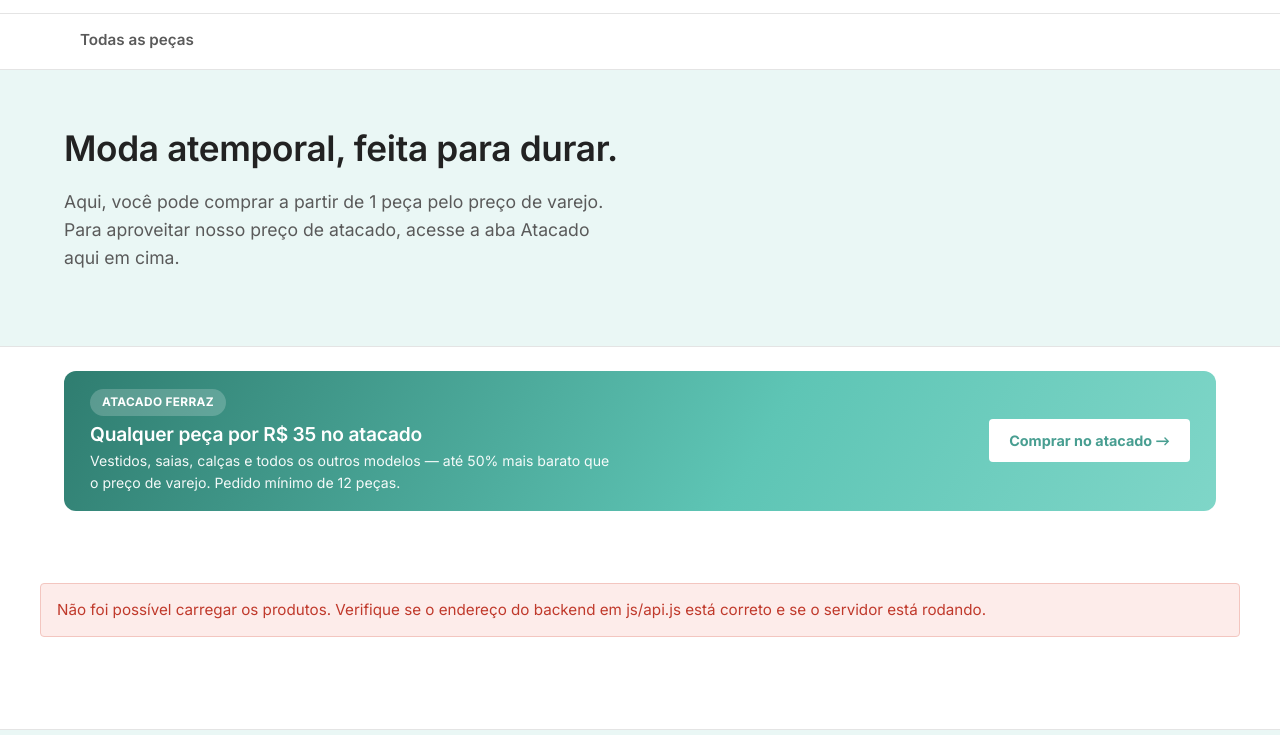
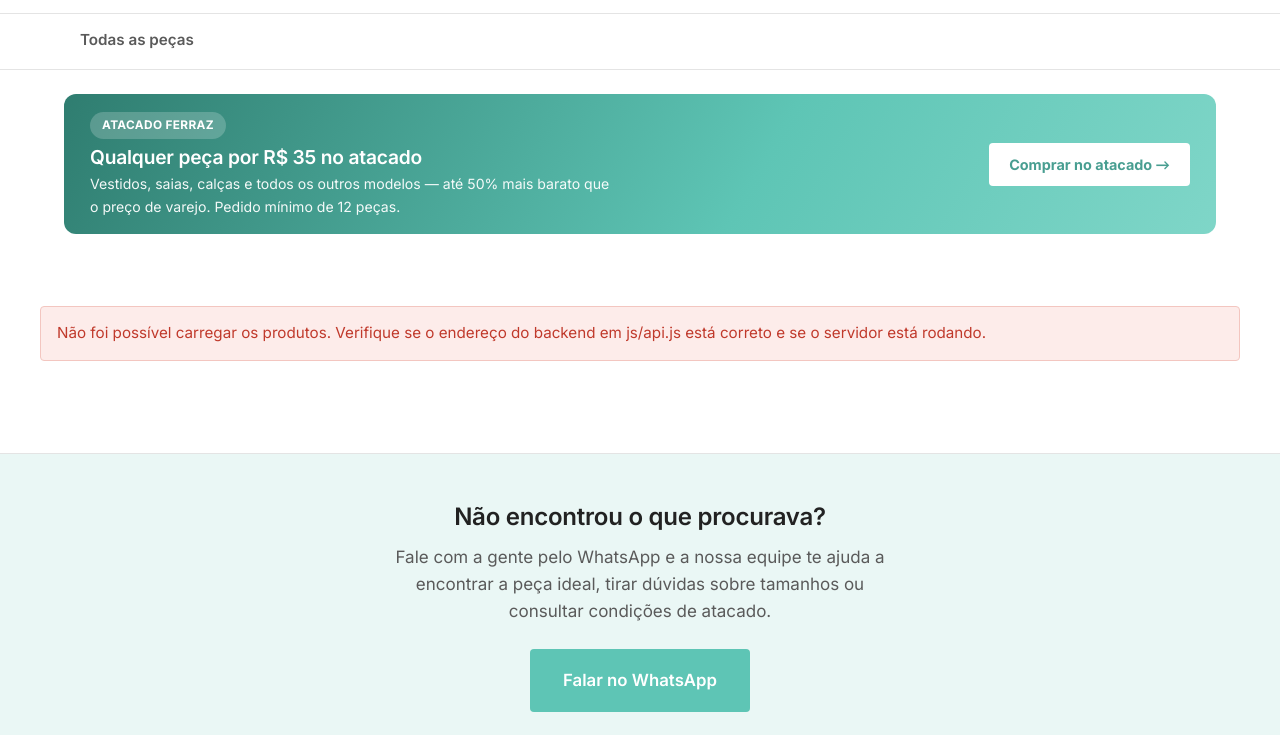
Before and after one commit to tutosousa/ferraz, a plain HTML site: page frontend/index.html in a window 1280 px wide. Shown: the part 65-800 px from the top of the page. Drawn offline with Linux system fonts and the light colour scheme; no server answers.

Commit message:
Update index.html

```diff
--- a/frontend/index.html
+++ b/frontend/index.html
@@ -34,13 +34,6 @@
     </div>
   </nav>
 </header>
-
-<section class="hero">
-  <div class="container">
-    <h1>Moda atemporal, feita para durar.</h1>
-    <p>Aqui, você pode comprar a partir de 1 peça pelo preço de varejo. Para aproveitar nosso preço de atacado, acesse a aba Atacado aqui em cima.</p>
-  </div>
-</section>
 
 <section class="container">
   <a href="atacado.html" class="banner-promo-atacado">
```
